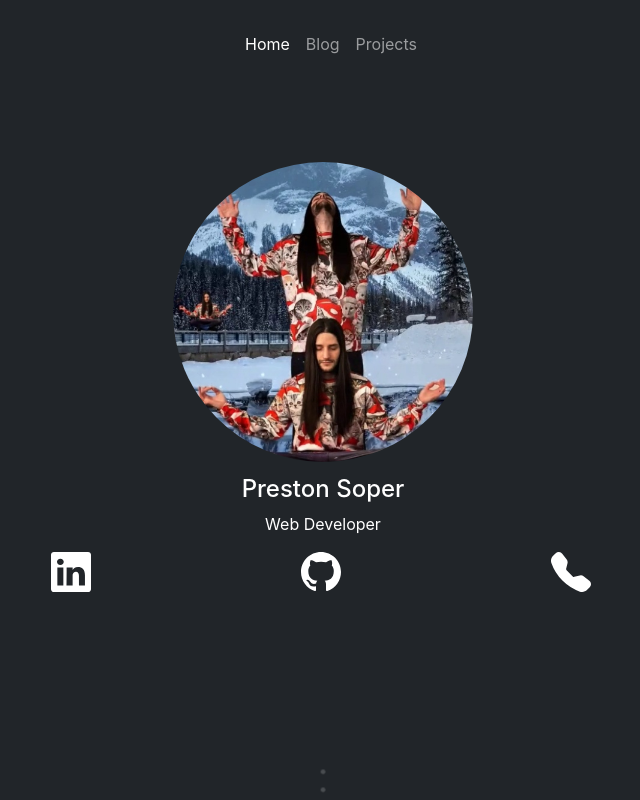
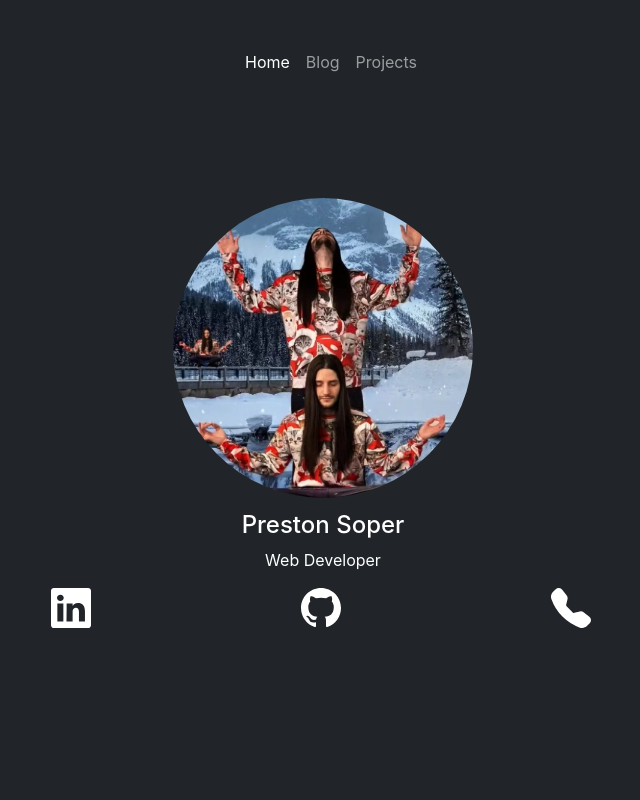
Before and after one commit to psoper1/psoper1.github.io, a JavaScript app in the folder app/: page /blog in a window 1280 px wide. Shown: the top 800 px of the page, without its empty margins (317-957 px from the left). Built offline with nearby package versions, Linux system fonts and the light colour scheme; the HTML template or start-up script is replaced by a standard one.

Commit message:
update about me

```diff
--- a/app/src/App.css
+++ b/app/src/App.css
@@ -7,6 +7,15 @@
   border-width: 1px;
   /* border-style: solid;
   border-color: rgb(255, 255, 255); */
+}
+
+#navbarid {
+  background-color: black;
+  position: absolute;
+  width: 100%;
+  line-height: 60px;
+  position: sticky;
+  top: 0px;
 }
 
 .profile {
--- a/app/src/Components/AboutMe.js
+++ b/app/src/Components/AboutMe.js
@@ -2,10 +2,7 @@ function AboutMe() {
     return (
         <>
         <section id="about">
-            <h3>Lorem ipsum dolor sit amet. Est quasi culpa sit dolor galisum est facere mollitia ut ipsam voluptatibus
-                sed voluptatum dolores et praesentium blanditiis. Qui dolore nemo ut modi architecto sit quaerat
-                reiciendis. Non aliquam asperiores sit recusandae earum et voluptates nihil qui aliquid accusamus et
-                ducimus nemo aut ratione doloribus id enim voluptates.</h3>
+            <h3>Hello! My name is Preston. Coding is my jam! Also gaming, building PC's, writing and playing music, telling jokes and well, jam... is also my jam!</h3>
         </section>
         </>
     )
--- a/app/src/Components/Main Container/MainContainer.js
+++ b/app/src/Components/Main Container/MainContainer.js
@@ -4,7 +4,7 @@ import SocialIcons from './SocialIcons'
 function MainContainer() {
     return (
         <>
-            <div className="container contact-card">
+            <div id="main-container" className="container contact-card">
             <ProfileWrapper />
             <SocialIcons />
             </div>
--- a/app/src/Components/NavBar.js
+++ b/app/src/Components/NavBar.js
@@ -1,7 +1,7 @@
 function NavBar() {
     return (
         <>
-        <nav className=" navbar navbar-expand-lg navbar-dark bg-dark">
+        <nav id="navbarid" className=" navbar navbar-expand-lg navbar-dark bg-dark">
         <div className="container-fluid">
             <a className="navbar-brand" href="#"></a>
             <button className="navbar-toggler" type="button" data-bs-toggle="collapse" data-bs-target="#navbarNavAltMarkup"
```
